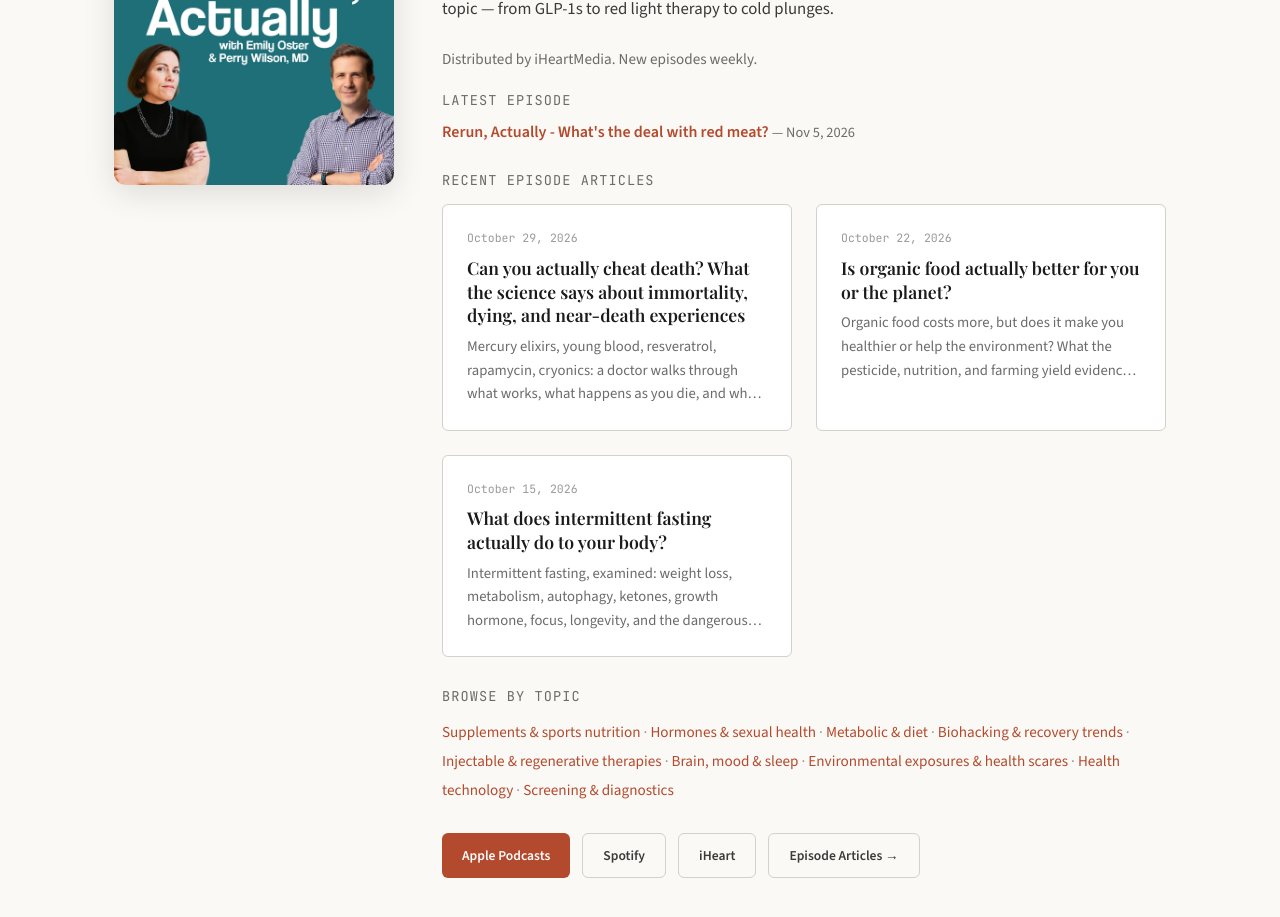
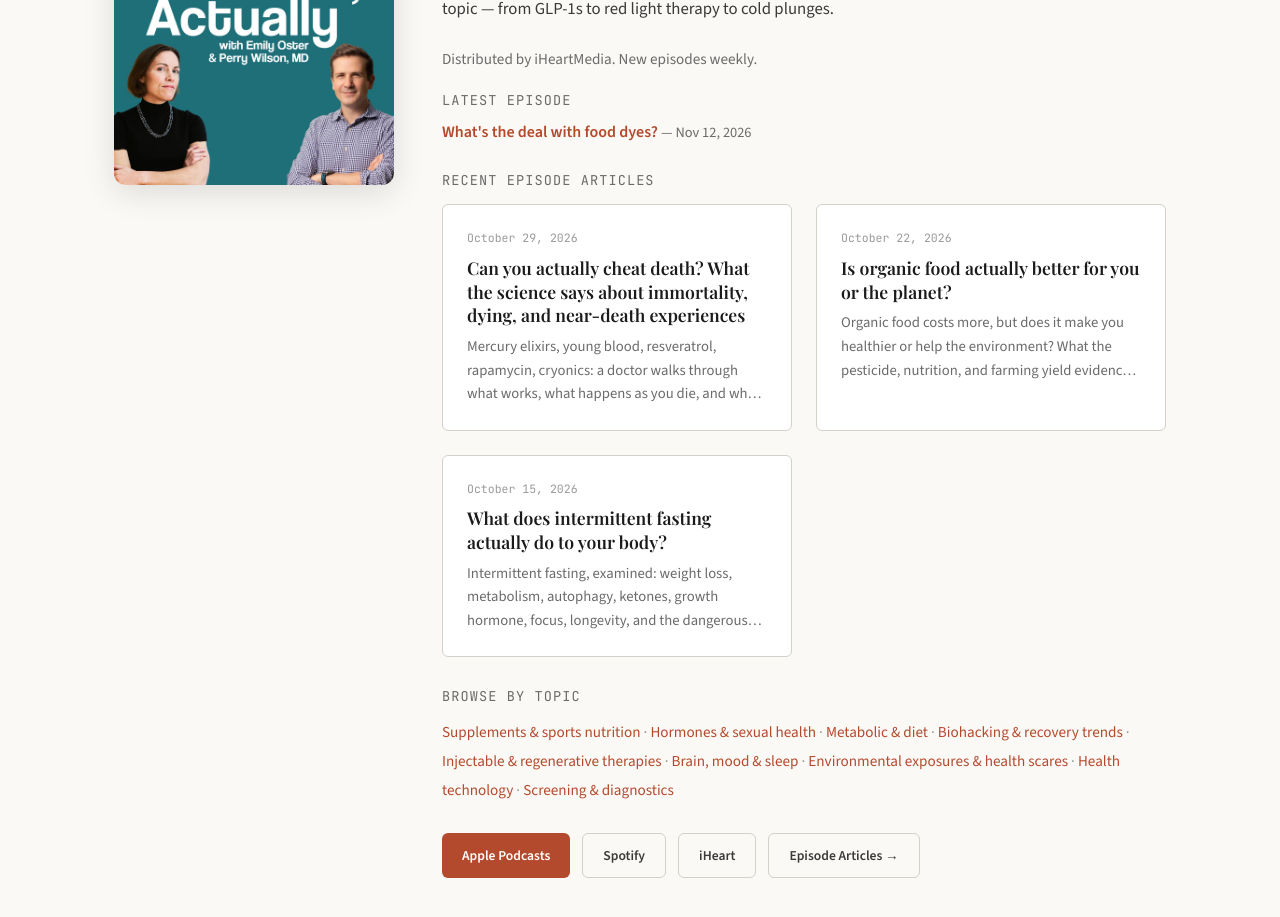
Before and after one commit to fpwilson3-star/fpwilson3-star.github.io, a plain HTML site: page index.html in a window 1280 px wide. Shown: the part 1900-2817 px from the top of the page. Drawn offline with nearby package versions, Linux system fonts and the light colour scheme; a web font is replaced by a local one.

Commit message:
Weekly homepage refresh: latest episode and Medium cards

```diff
--- a/index.html
+++ b/index.html
@@ -297,10 +297,10 @@
           Distributed by iHeartMedia. New episodes weekly.
         </p>
         <p style="font-size: 0.85rem; font-family: var(--font-mono); color: var(--color-muted); text-transform: uppercase; letter-spacing: 0.08em; margin-bottom: 6px;">Latest Episode</p>
-                                                                                                                                                                                                                                                                <!-- LATEST-EPISODE-START -->
+                                                                                                                                                                                                                                                                        <!-- LATEST-EPISODE-START -->
         <p style="margin-bottom: 24px;">
-          <a href="https://podcasts.apple.com/us/podcast/rerun-actually-whats-the-deal-with-red-meat/id1633515294?i=1000800009456&uo=4" target="_blank" style="color: var(--color-accent); text-decoration: none; font-weight: 600;">Rerun, Actually - What's the deal with red meat?</a>
-          <span style="font-size: 0.9rem; color: var(--color-muted);"> — Nov 5, 2026</span>
+          <a href="https://podcasts.apple.com/us/podcast/whats-the-deal-with-food-dyes/id1633515294?i=1000801402670&uo=4" target="_blank" style="color: var(--color-accent); text-decoration: none; font-weight: 600;">What's the deal with food dyes?</a>
+          <span style="font-size: 0.9rem; color: var(--color-muted);"> — Nov 12, 2026</span>
         </p>
         <!-- LATEST-EPISODE-END -->
         <!-- HOME-ARTICLES-START -->
--- a/sitemap.xml
+++ b/sitemap.xml
@@ -2,7 +2,7 @@
 <urlset xmlns="http://www.sitemaps.org/schemas/sitemap/0.9">
   <url>
     <loc>https://fperrywilson.com/</loc>
-    <lastmod>2026-11-05</lastmod>
+    <lastmod>2026-11-12</lastmod>
     <changefreq>weekly</changefreq>
     <priority>1.0</priority>
   </url>
```
